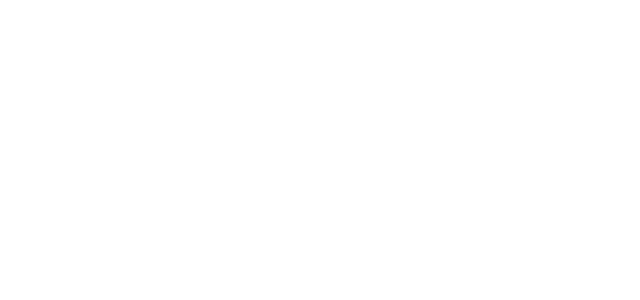
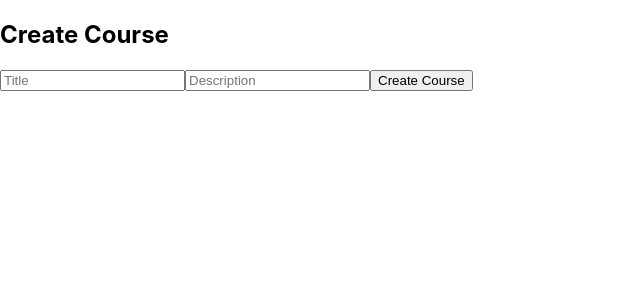
Before and after one commit to DanSmith8011/lms-project, a React (Create React App) app in the folder frontend/: page /createCourse in a window 1280 px wide. Before the commit this address had no page. Shown: the top 300 px of the page, without its empty margins (0-640 px from the left). Built offline with nearby package versions, Linux system fonts and the light colour scheme.

Commit message:
feat: add Create Course page for teachers

```diff
--- a/frontend/src/App.jsx
+++ b/frontend/src/App.jsx
@@ -5,6 +5,7 @@
 import CourseList from './pages/CourseList'
 import Navbar from './components/Navbar'
 import EnrolledCourses from './pages/EnrolledCourse'
+import CreateCourse from './pages/CreateCourses'
 
 function App(){
   return (
@@ -17,6 +18,7 @@
       <Route path='/register' element={<Register />}/>
       <Route path='/dashboard' element={<Dashboard />} />
       <Route path='/courses' element={<CourseList />} />
+      <Route path='/createCourse' element={<CreateCourse />} />
       </Routes>
     </BrowserRouter>
   )
--- /dev/null
+++ b/frontend/src/pages/CreateCourses.jsx
@@ -0,0 +1,37 @@
+import { useState } from 'react'
+import axios from 'axios'
+import { useNavigate } from 'react-router-dom'
+
+function CreateCourse() {
+    const [title, setTitle] = useState('')
+    const [description, setDescription] = useState('')
+    const navigate = useNavigate()
+
+    const handleSubmit = async (e) => {
+        e.preventDefault()
+        const token = localStorage.getItem('access')
+        try {
+            await axios.post('http://127.0.0.1:8000/api/courses/', {
+                title,
+                description
+            }, {
+                headers: { Authorization: `Bearer ${token}` }
+            })
+            alert('Course created successfully!')
+            navigate('/courses')
+        } catch (error) {
+            alert('Failed to create course')
+        }
+    }
+
+    return (
+        <div>
+            <h2>Create Course</h2>
+            <input type='text' placeholder='Title' value={title} onChange={(e) => setTitle(e.target.value)} />
+            <input type='text' placeholder='Description' value={description} onChange={(e) => setDescription(e.target.value)} />
+            <button onClick={handleSubmit}>Create Course</button>
+        </div>
+    )
+}
+
+export default CreateCourse
--- a/frontend/src/pages/Dashboard.jsx
+++ b/frontend/src/pages/Dashboard.jsx
@@ -1,5 +1,6 @@
 import { useEffect, useState } from "react"
 import { useNavigate } from "react-router-dom"
+import CreateCourse from "./CreateCourses"
 
 function Dashboard() {
     const [role, setRole] = useState('')
@@ -28,6 +29,7 @@
             <div>
                 <h2>Teacher Dashboard</h2>
                 <a href='/courses'>View Courses</a>
+                <a href='/createcourse'>Create Course</a>
             </div>
         )}
         {role === 'admin' && (
```
Also changed, not shown: 1 other file (tests, documents, lock files or other folders).
